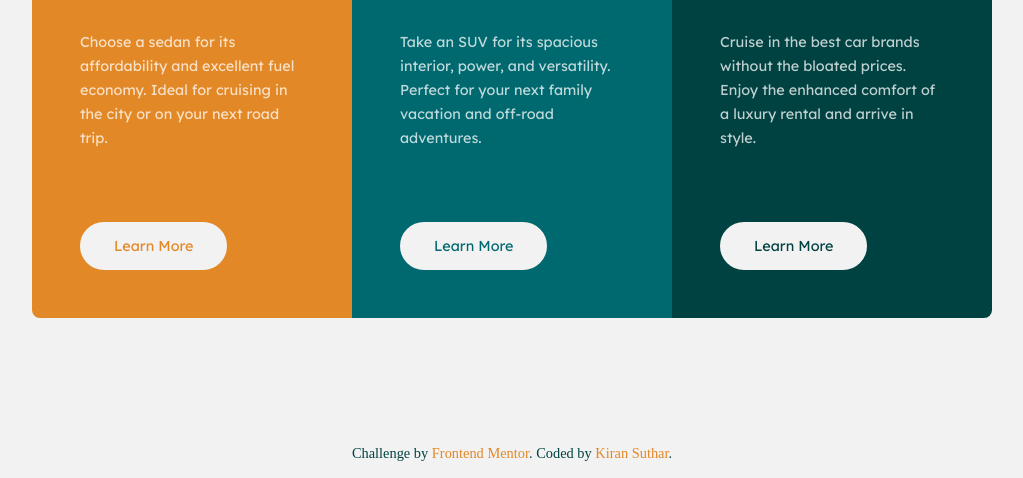
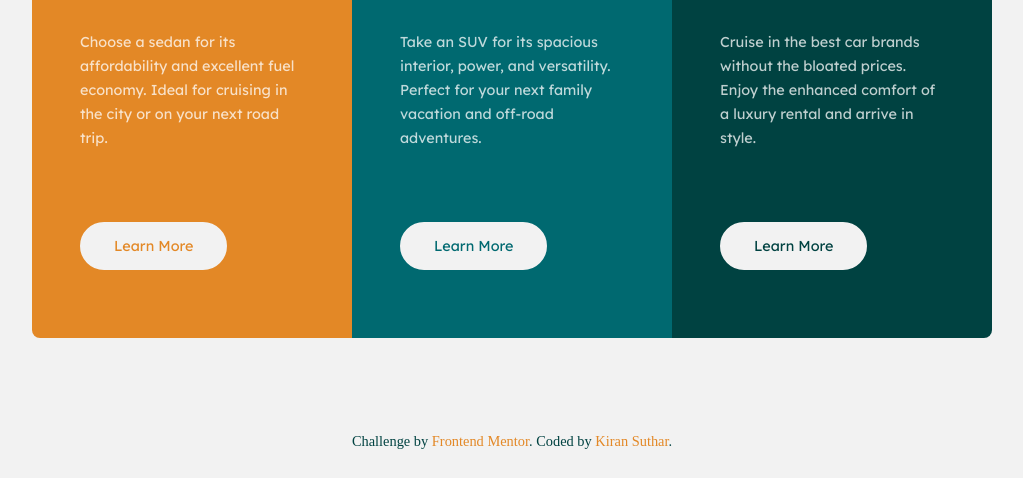
Before and after one commit to ksp1998/3-column-preview-card-component-main, a plain HTML site: page index.html in a window 1280 px wide. Shown: the part 334-812 px from the top of the page, without its empty margins (128-1151 px from the left). Drawn offline with Linux system fonts and the light colour scheme.

Commit message:
first commit

```diff
--- a/style.css
+++ b/style.css
@@ -40,7 +40,7 @@ body {
 
 .container {
     width: 60rem;
-    margin: 10rem 0;
+    margin: 10rem 0 8rem 0;
     display: flex;
     border-radius: .5rem;
     overflow: hidden;
@@ -78,11 +78,6 @@ body {
     animation: run 2s;
     transform: translateX(75%);
 }
-
-/* @keyframes run {
-    0% { transform: translateX(0); }
-    100% { transform: translateX(75%); }
-} */
 
 .card .heading {
     font-family: var(--bsd-family);
```
